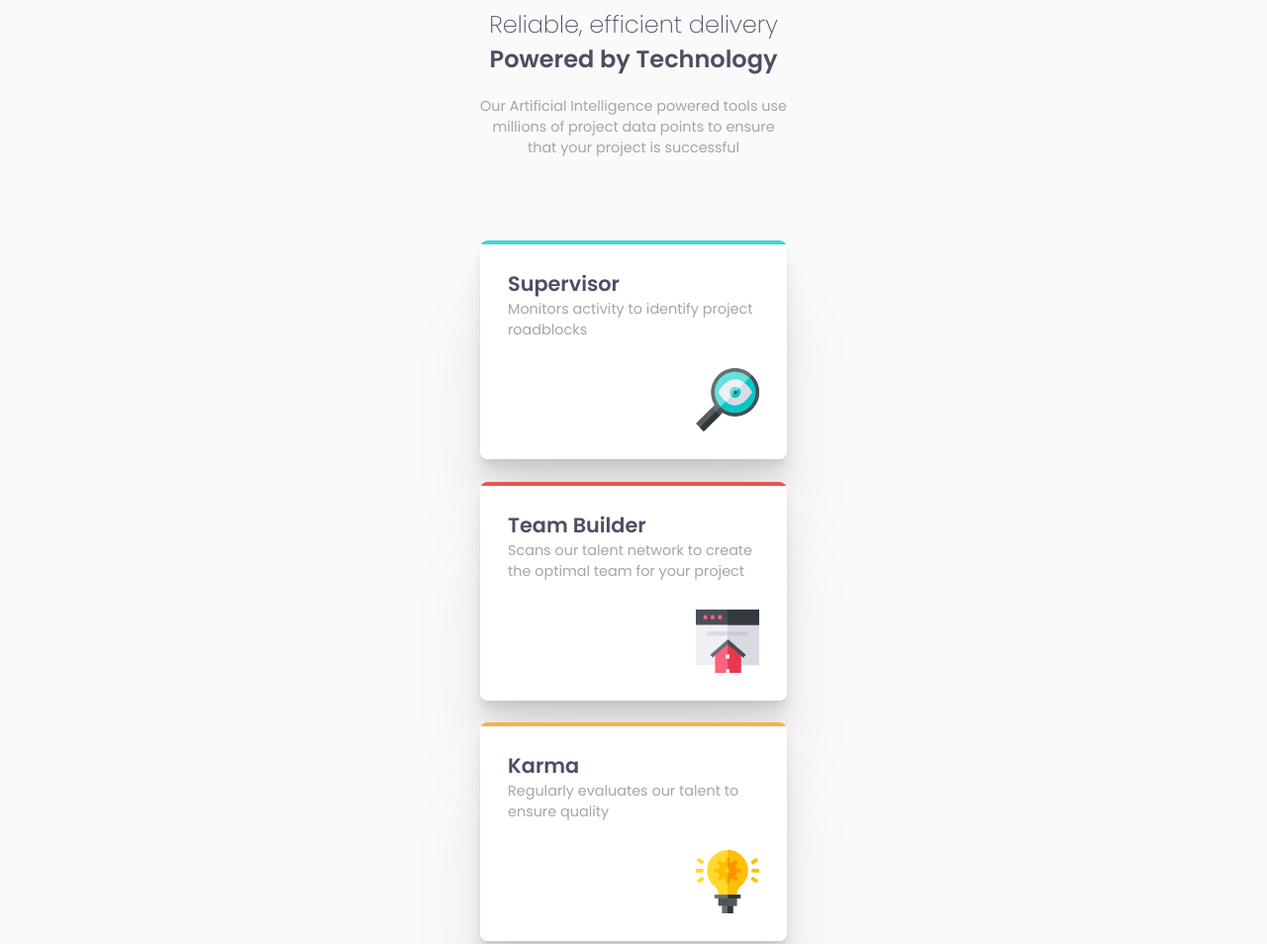
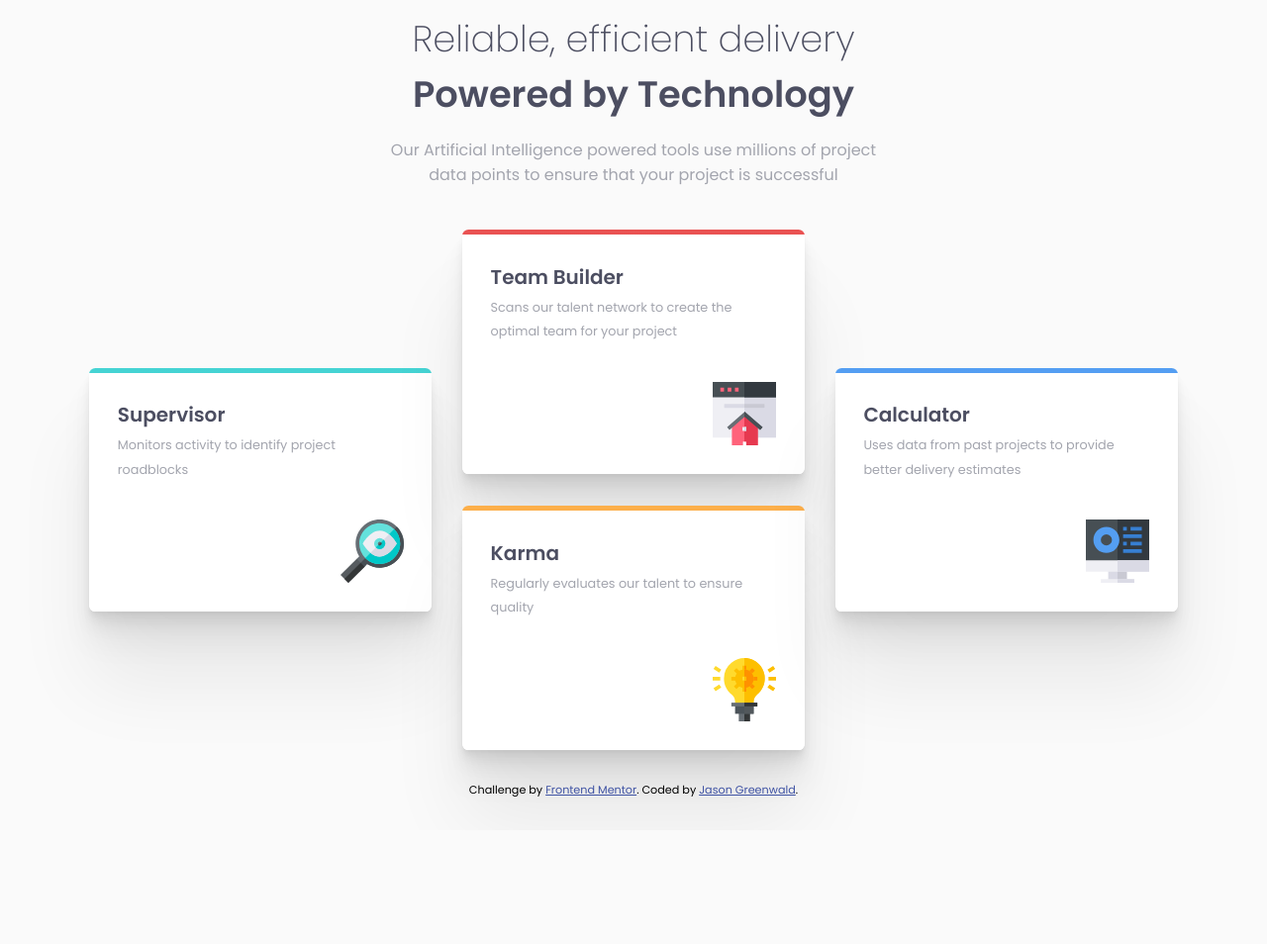
Before and after one commit to jaycgreenwald/four-card-feature-section, a plain HTML site: page index.html in a window 1280 px wide. Shown: the top 954 px of the page at 99% size. After the commit the page ends 839 px from the top, so only its background shows below. Drawn offline with Linux system fonts and the light colour scheme.

Commit message:
May 16 - Desktop layout
Add desktop layout in grid, plus reworked the mobile layout too.

```diff
--- a/index.html
+++ b/index.html
@@ -7,6 +7,7 @@
   <link rel="preconnect" href="https://fonts.googleapis.com">
 <link rel="preconnect" href="https://fonts.gstatic.com" crossorigin>
 <link href="https://fonts.googleapis.com/css2?family=Poppins:wght@200;400;600&display=swap" rel="stylesheet">
+  <!-- <link rel="stylesheet" href="style.css"> -->
   <link rel="stylesheet" href="style.css">
   <title>Frontend Mentor | Four card feature section</title>
 </head>
@@ -14,33 +15,33 @@
     <main class="card">
 
         <div class="card__heading">
-            <h2 class="card__title-sub">Reliable, efficient delivery</h2>
+            <h2 class="card__sub-title">Reliable, efficient delivery</h2>
             <h1 class="card__title">Powered by Technology</h1>
             <p class="card__title-desc">Our Artificial Intelligence powered tools use millions of project data points
             to ensure that your project is successful</p>
         </div>
 
-        <div class="card__product-card">
-            <h3 class="card__product-title">Supervisor</h3>
-            <p class="card__product-desc">Monitors activity to identify project roadblocks</p>
+        <div class="card__feature-card">
+            <h3 class="card__feature-title">Supervisor</h3>
+            <p class="card__feature-desc">Monitors activity to identify project roadblocks</p>
             <img src="images/icon-supervisor.svg" alt="" class="card__icon">
           </div>
 
-          <div class="card__product-card card__product-card--red">
-            <h3 class="card__product-title">Team Builder</h3>
-            <p class="card__product-desc">Scans our talent network to create the optimal team for your project</p>
+          <div class="card__feature-card card__feature-card--red">
+            <h3 class="card__feature-title">Team Builder</h3>
+            <p class="card__feature-desc">Scans our talent network to create the optimal team for your project</p>
             <img src="images/icon-team-builder.svg" alt="" class="card__icon">
           </div>
 
-          <div class="card__product-card card__product-card--orange">
-            <h3 class="card__product-title">Karma</h3>
-            <p class="card__product-desc">Regularly evaluates our talent to ensure quality</p>
+          <div class="card__feature-card card__feature-card--orange">
+            <h3 class="card__feature-title">Karma</h3>
+            <p class="card__feature-desc">Regularly evaluates our talent to ensure quality</p>
             <img src="images/icon-karma.svg" alt="" class="card__icon">
           </div>
 
-          <div class="card__product-card card__product-card--blue">
-            <h3 class="card__product-title">Calculator</h3>
-            <p class="card__product-desc">Uses data from past projects to provide better delivery estimates</p>
+          <div class="card__feature-card card__feature-card--blue">
+            <h3 class="card__feature-title">Calculator</h3>
+            <p class="card__feature-desc">Uses data from past projects to provide better delivery estimates</p>
             <!-- <div class="card__icon-wrap"> -->
                 <img src="images/icon-calculator.svg" alt="" class="card__icon">
             <!-- </div> -->
@@ -49,8 +50,8 @@
     </main>
     <footer>
         <p class="attribution">
-        Challenge by <a href="https://www.frontendmentor.io?ref=challenge" target="_blank">Frontend Mentor</a>.
-        Coded by <a href="#">Jason Greenwald</a>.
+        Challenge by <a class="attribution__link" href="https://www.frontendmentor.io?ref=challenge" target="_blank">Frontend Mentor</a>.
+        Coded by <a class="attribution__link" href="#">Jason Greenwald</a>.
         </p>
   </footer>
 </body>
--- a/style.css
+++ b/style.css
@@ -21,11 +21,10 @@ html {
 
 body {
     font-family: 'Poppins', sans-serif;
-    font-size: 15px;
     background-color: var(--very-light-gray);
+    position: absolute;
     display: flex;
     flex-direction: column;
-    position: absolute;
     top: 0;
     bottom: 0;
     right: 0;
@@ -33,116 +32,142 @@ body {
 }
 
 .card {
-    width: 310px;
+    max-width: 19.5rem;
+    border-radius: .2rem;
     margin: auto;
-    border-radius: 5px;
     display: grid;
-    grid-template-rows: repeat(5, 1fr);
-    grid-template-columns: 310px;
-    grid-row-gap: 1.4rem;
-    align-items: center;
+    grid-row-gap: 1.45rem;
 }
 
-/* topmost section - above the product cards */
 .card__heading {
     text-align: center;
-    grid-row-start: 1;
-    grid-row-end: 2;
-    grid-column-start: 1;
-    grid-column-end: 2;
-    padding-bottom: 55px;
+    padding: 3.2rem 0;
 }
 
-.card__title-sub {
+.card__sub-title {
+    color: var(--very-dark-blue);
     font-size: 1.5rem;
     font-weight: 200;
-    color: var(--very-dark-blue);
 }
 
 .card__title {
+    color: var(--very-dark-blue);
     font-size: 1.5rem;
     font-weight: 600;
-    padding-bottom: 20px;
-    color: var(--very-dark-blue);
+    padding-bottom: 1rem;
 }
 
 .card__title-desc {
-    font-size: .9rem;
+    color: var(--grayish-blue);
+    font-size: 1rem;
     font-weight: 400;
-    color: var(--grayish-blue);
 }
 
-/* product cards */
-.card__product-card {
-    background: linear-gradient(to bottom, var(--cyan) 0 2%, #fff 2% 100%);
-    border-radius: 8px;
-    padding: 28px;
-    grid-row-start: 2;
-    grid-row-end: 3;
-    grid-column-start: 1;
-    grid-column-end: 2;
-    align-content: center;
-    box-shadow:
-        0px 2px 2.2px rgba(0, 0, 0, 0.02),
+.card__feature-card {
+    /* min-width: 312px; */
+    background: linear-gradient(to bottom, var(--cyan) 0 2%, hsl(0, 0%, 100%) 2% 100%);
+    border-radius: .4rem;
+    padding: 1.5rem 1.8rem;
+    line-height: 1.8;
+    box-shadow: 0px 2px 2.2px rgba(0, 0, 0, 0.02),
     0px 4.8px 5.3px rgba(0, 0, 0, 0.028),
     0px 9px 10px rgba(0, 0, 0, 0.035),
     0px 16.1px 17.9px rgba(0, 0, 0, 0.042),
     0px 30.1px 33.4px rgba(0, 0, 0, 0.05),
     0px 72px 80px rgba(0, 0, 0, 0.07);
-    display: grid;
             }
 
-.card__product-card--red {
-    background: linear-gradient(to bottom, var(--red) 0 2%, #fff 2% 100%);
-    grid-row-start: 3;
-    grid-row-end: 4;
-    grid-column-start: 1;
-    grid-column-end: 2;
+            .card__feature-title {
+                color: var(--very-dark-blue);
+                font-size: 1.3rem;
+    font-weight: 600;
 }
 
-.card__product-card--orange {
-    background: linear-gradient(to bottom, var(--orange) 0 2%, #fff 2% 100%);
-    grid-row-start: 4;
-    grid-row-end: 5;
-    grid-column-start: 1;
-    grid-column-end: 2;
+.card__feature-desc {
+    color: var(--grayish-blue);
+    font-size: .8rem;
+    font-weight: 400;
+    padding-bottom: 1.5rem;
 }
 
-.card__product-card--blue {
-    background: linear-gradient(to bottom, var(--blue) 0 2%, #fff 2% 100%);
-    grid-row-start: 5;
-    grid-row-end: 6;
-    grid-column-start: 1;
-    grid-column-end: 2;
+.card__feature-card--red {
+    background: linear-gradient(to bottom, var(--red) 0 2%, hsl(0, 0%, 100%) 2% 100%);
 }
 
-.card__product-title {
-    font-size: 1.3rem;
-    font-weight: 600;
-    color: var(--very-dark-blue);
+.card__feature-card--orange {
+    background: linear-gradient(to bottom, var(--orange) 0 2%, hsl(0, 0%, 100%) 2% 100%);
 }
 
-.card__product-desc {
-    font-size: .9rem;
-    font-weight: 400;
-    color: var(--grayish-blue);
+.card__feature-card--blue {
+    background: linear-gradient(to bottom, var(--blue) 0 2%, hsl(0, 0%, 100%) 2% 100%);
 }
 
 .card__icon {
-    justify-self: end;
-    padding-top: 28px;
+    display: block;
+    margin-left: auto;
 }
 
-/* .card__icon-wrap {
-    justify-self: end;
-} */
-
-/* footer */
 .attribution {
-    font-size: 11px;
+    font-size: .7rem;
     text-align: center;
+    padding: 2rem;
 }
 
-.attribution a {
+.attribution__link {
     color: hsl(228, 45%, 44%);
 }
+
+@media screen and (min-width: 1100px) {
+    .card {
+        grid-template-columns: repeat(3, 1fr);
+        grid-template-rows: repeat(5, auto);
+        row-gap: 2rem;
+        column-gap: 1.9rem;
+        max-width: 1100px;
+    }
+
+    .card__heading {
+        grid-column: 1 / 4;
+        padding: .7rem 0;
+    }
+
+    .card__feature-card {
+        max-width: 351px;
+        grid-column: 1;
+        grid-row: 3 / 5;
+        line-height: 1.9;
+        padding: 1.8rem;
+    }
+
+    .card__sub-title, .card__title {
+        font-size: 2.3rem;
+    }
+
+    .card__title-desc {
+        padding: 0 290px;
+        font-size: 1rem;
+    }
+
+    .card__feature-title {
+        font-size: 1.25rem;
+    }
+    .card__feature-card--red {
+        grid-column: 2;
+        grid-row: 2 / 4;
+    }
+
+    .card__feature-card--orange {
+        grid-column: 2;
+        grid-row: 4 / 6;
+    }
+
+    .card__feature-card--blue {
+        grid-column: 3;
+        grid-row: 3 / 5;
+    }
+
+    .card__feature-desc {
+        padding-bottom: 2.4rem;
+    }
+
+}
```
Lines whose indentation alone changed are shown as unchanged.
